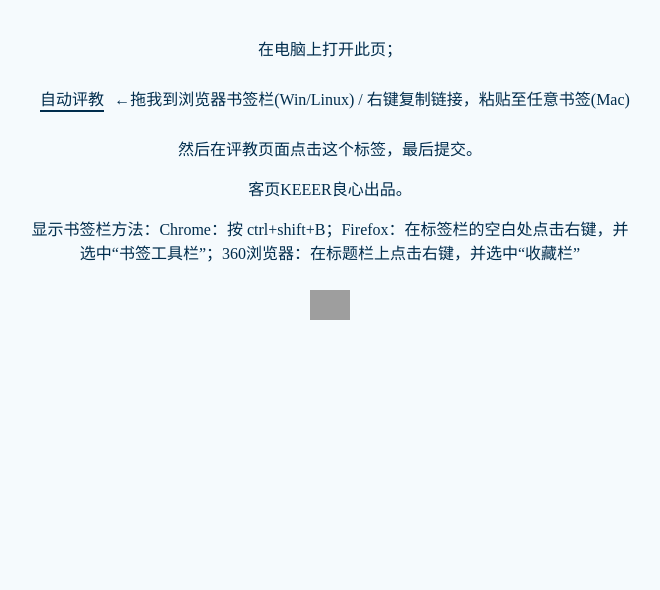
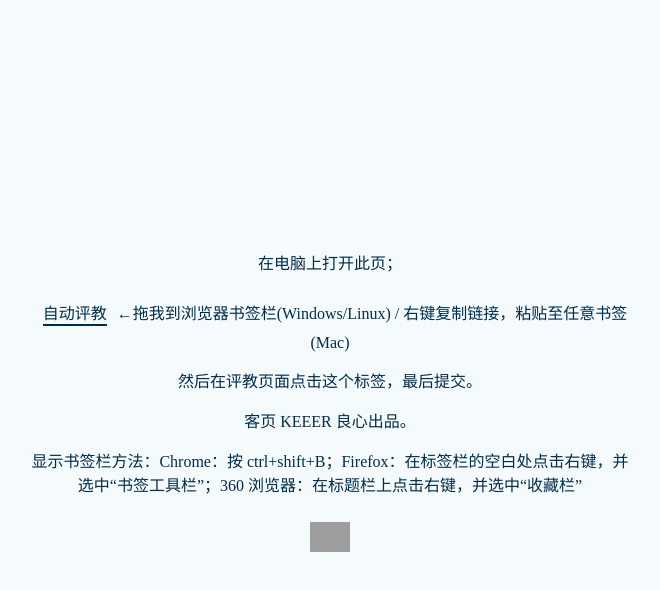
Before and after one commit to KEEER/static-services, a plain HTML site: page autolezhiyun/index.html in a window 1280 px wide. Shown: the whole page, without its empty margins (310-970 px from the left). Drawn offline with Linux system fonts and the light colour scheme; grey boxes are pictures that could not be loaded.

Commit message:
feat(autolezhiyun): 2021 update

```diff
--- a/autolezhiyun/index.html
+++ b/autolezhiyun/index.html
@@ -11,7 +11,10 @@
       width: 100%;
       height: 100%;
       margin: 0;
-      display: table;
+      display: -webkit-flex;
+      display: flex;
+      justify-content: center;
+      align-items: center;
       text-align: center;
       background-color: #f5fafd;
       color: #002d4d;
@@ -81,10 +84,10 @@
   <body>
     <div id="wrapper">
       <p>在电脑上打开此页；</p>
-      <a class="link" href="javascript:document.getElementById('pageContent').contentDocument.getElementById('pageContent').contentDocument.querySelectorAll('[value*=&quot;A.很好&quot;]').forEach(function(el){el.parentElement.parentElement.click()});" onclick="javascript:alert('不要点我！拖我！');event.preventDefault();">自动评教</a>←拖我到浏览器书签栏(Win/Linux) / 右键复制链接，粘贴至任意书签(Mac)
+      <a class="link" href="javascript:(function(cd,d,c){var q=function(s){return Array.from(cd.querySelectorAll(d(s)))},a=q('[value*=&quot;A.%E5%BE%88%E5%A5%BD&quot;]'),b=q('[value*=&quot;B.%E5%A5%BD&quot;]');a.map(function(c,i){return Math.random()>.5?c:b[i]}).forEach(c)})(document.getElementById('pageContent').contentDocument.getElementById('pageContent').contentDocument,decodeURIComponent,function(el){el.parentElement.parentElement.click()});" onclick="javascript:alert('不要点我！拖我！');event.preventDefault();">自动评教</a>←拖我到浏览器书签栏(Windows/Linux) / 右键复制链接，粘贴至任意书签(Mac)
       <p>然后在评教页面点击这个标签，最后提交。</p>
-      <p>客页KEEER良心出品。</p>
-      <p>显示书签栏方法：Chrome：按 ctrl+shift+B；Firefox：在标签栏的空白处点击右键，并选中“书签工具栏”；360浏览器：在标题栏上点击右键，并选中“收藏栏”</p>
+      <p>客页 KEEER 良心出品。</p>
+      <p>显示书签栏方法：Chrome：按 ctrl+shift+B；Firefox：在标签栏的空白处点击右键，并选中“书签工具栏”；360 浏览器：在标题栏上点击右键，并选中“收藏栏”</p>
       <a href="https://keeer.net/?utm_source=autolzy"><img id="logo" src="https://keeer.net/img/logo/dark-large.svg" alt="KEEER Logo" /></a>
     </div>
   </body>
```
